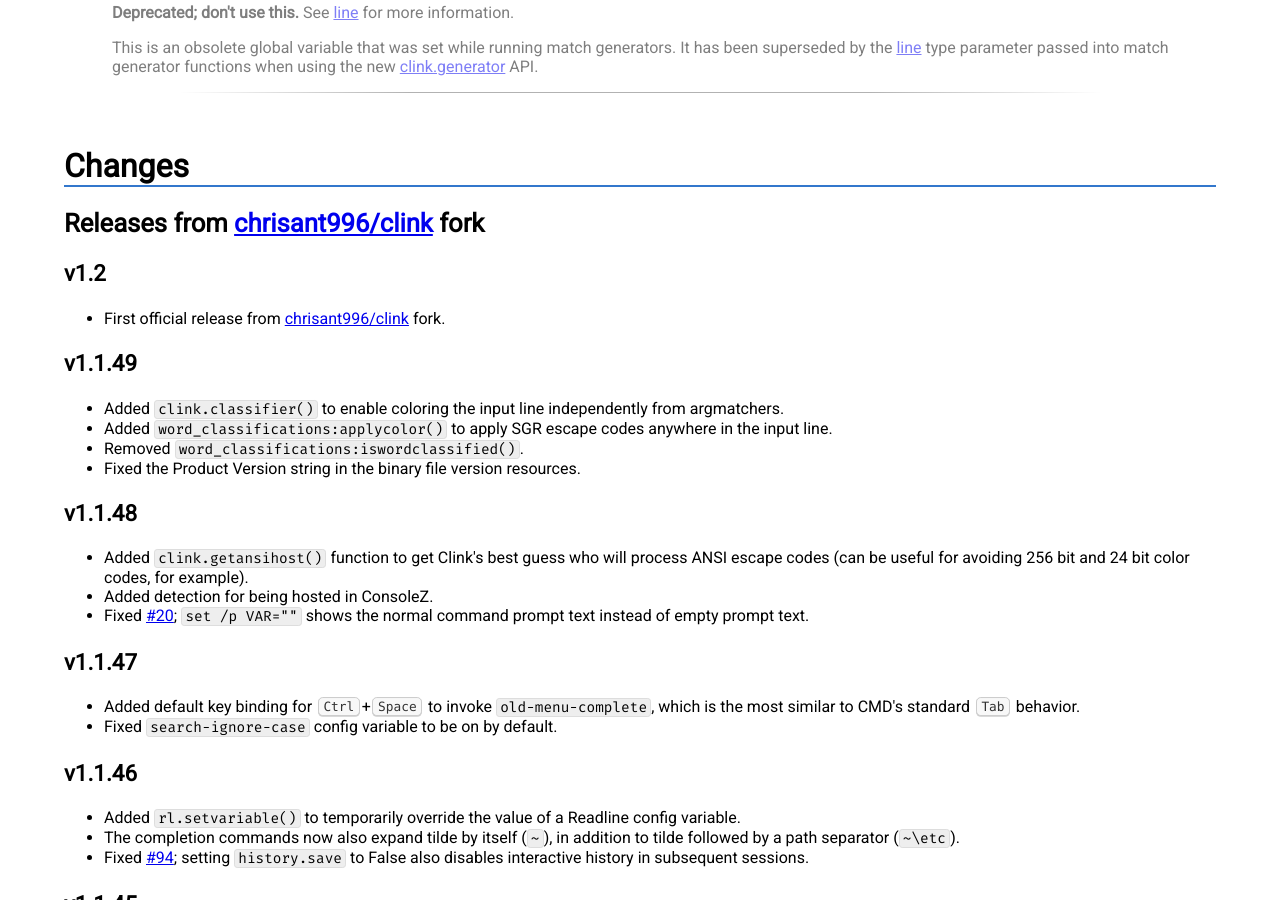
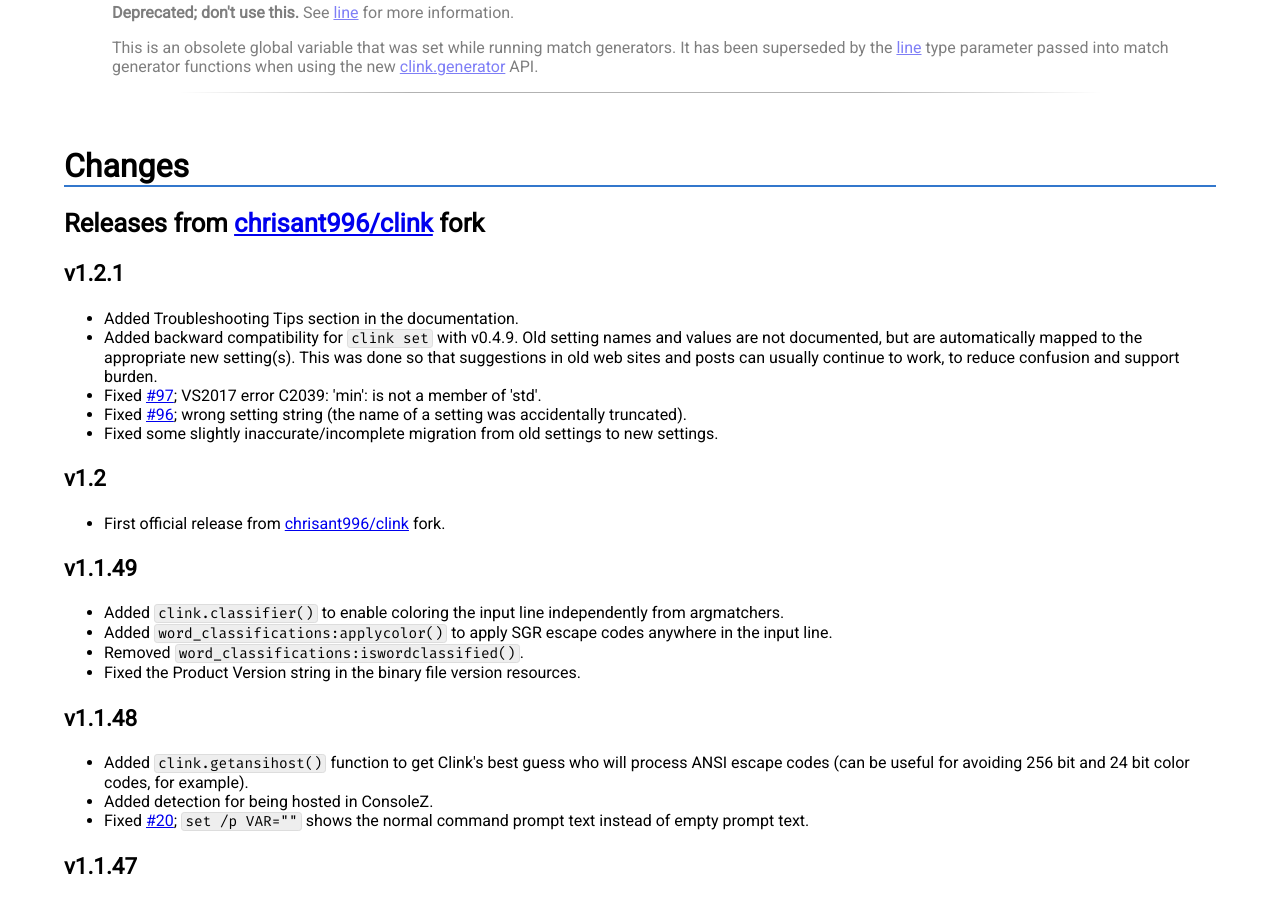
Before and after one commit to chrisant996/clink, a Jekyll site: the page clink.html, which Jekyll copies as it is, in a window 1280 px wide and 900 px high, scrolled down 51045 px. Built offline with Jekyll 4.4.1, drawn with Linux system fonts in a browser that asks for light colours; some web fonts are replaced; some of the changed text lies outside the part shown.

Commit message:
Update for v1.2.1

```diff
--- a/_config.yml
+++ b/_config.yml
@@ -1,6 +1,6 @@
 theme: jekyll-theme-cayman
 title: Clink
 github:
-  version: v1.2
-  download_url: https://github.com/chrisant996/clink/releases/download/v1.2/clink.1.2.0.42d871.zip
-  install_url:  https://github.com/chrisant996/clink/releases/download/v1.2/clink.1.2.0.42d871_setup.exe
+  version: v1.2.1
+  download_url: https://github.com/chrisant996/clink/releases/download/v1.2.1/clink.1.2.1.137ea6.zip
+  install_url:  https://github.com/chrisant996/clink/releases/download/v1.2.1/clink.1.2.1.137ea6_setup.exe
--- a/clink.html
+++ b/clink.html
@@ -3,7 +3,7 @@
 
 <!-- ----------------------------------------------------- -->
 <head>
-<title>Clink v1.2.0</title>
+<title>Clink v1.2.1</title>
 <style>
 @import url('https://fonts.googleapis.com/css2?family=Rambla:wght@400;700&family=Roboto&family=Fira+Mono&display=swap');
 html {
@@ -409,7 +409,7 @@
         </td>
         <td style="text-align:right">
             <div id="header">
-                <div id="title">Clink v1.2.0</div>
+                <div id="title">Clink v1.2.1</div>
                 <div id="url">
                     <a href="http://github.com/chrisant996/clink">
                         http://github.com/chrisant996/clink
@@ -2657,7 +2657,7 @@
 <div class="function"><div class="header"> <div class="name"><a name="rl_buffer:refreshline">rl_buffer:refreshline</a></div> <div class="signature">() : nil</div></div><div class="body"><p class="desc">Redraws the input line.</p></div></div><hr/>
 <div class="function"><div class="header"> <div class="name"><a name="rl_buffer:remove">rl_buffer:remove</a></div> <div class="signature">( <span class="arg_name">from</span>:integer, <span class="arg_name">to</span>:integer ) : nil</div></div><div class="body"><p class="desc">Removes text from the input line starting at cursor position <span class="arg">from</span> through <span class="arg">to</span>.</p><p class="desc"> Note:  the input line is UTF8, and removing only part of a multi-byte Unicode character may have undesirable results.</p></div></div><hr/>
 <div class="function"><div class="header"> <div class="name"><a name="rl_buffer:setcursor">rl_buffer:setcursor</a></div> <div class="signature">( <span class="arg_name">cursor</span>:integer ) : integer</div></div><div class="body"><p class="desc">Sets the cursor position in the input line and returns the previous cursor position.  <span class="arg">cursor</span> can be from 1 to rl_buffer:getlength().</p><p class="desc"> Note:  the input line is UTF8, and setting the cursor position inside a multi-byte Unicode character may have undesirable results.</p></div></div><hr/>
-</div><div class="group"><h5 class="group_name"><a name="settings">settings</a></h5><div class="function"><div class="header"> <div class="name"><a name="settings.add">settings.add</a></div> <div class="signature">( <span class="arg_name">name</span>:string, <span class="arg_name">default</span>:..., [<span class="arg_name">short_desc</span>:string], [<span class="arg_name">long_desc</span>:string] ) : boolean</div></div><div class="body"><p class="desc">Adds a setting to the list of Clink settings and includes it in <code>clink set</code>.  The new setting is named <span class="arg">name</span> and has a default value <span class="arg">default</span> when the setting isn't explicitly set.</p><p class="desc"> The type of <span class="arg">default</span> determines what kind of setting is added:  boolean, integer, and string values add the corresponding setting type.  Or if the type is table then an enum setting is added:  the table defines the accepted values, and the first value is the default value.  Or if it's a string type and the name starts with "color." then a color setting is added.</p><p class="desc"> <span class="arg">name</span> can't be more than 31 characters.<br/> <span class="arg">short_desc</span> is an optional quick summary description and can't be more than 47 characters.<br/> <span class="arg">long_desc</span> is an optional long description.</p><pre class="language-lua"><code>settings.add("myscript.myabc", true, "Boolean setting")
+</div><div class="group"><h5 class="group_name"><a name="settings">settings</a></h5><div class="function"><div class="header"> <div class="name"><a name="settings.add">settings.add</a></div> <div class="signature">( <span class="arg_name">name</span>:string, <span class="arg_name">default</span>:..., [<span class="arg_name">short_desc</span>:string], [<span class="arg_name">long_desc</span>:string] ) : boolean</div></div><div class="body"><p class="desc">Adds a setting to the list of Clink settings and includes it in <code>clink set</code>.  The new setting is named <span class="arg">name</span> and has a default value <span class="arg">default</span> when the setting isn't explicitly set.</p><p class="desc"> The type of <span class="arg">default</span> determines what kind of setting is added:  boolean, integer, and string values add the corresponding setting type.  Or if the type is table then an enum setting is added:  the table defines the accepted values, and the first value is the default value.  Or if it's a string type and the name starts with "color." then a color setting is added.</p><p class="desc"> <span class="arg">name</span> can't be more than 32 characters.<br/> <span class="arg">short_desc</span> is an optional quick summary description and can't be more than 48 characters.<br/> <span class="arg">long_desc</span> is an optional long description.</p><pre class="language-lua"><code>settings.add("myscript.myabc", true, "Boolean setting")
 settings.add("myscript.mydef", 100, "Number setting")
 settings.add("myscript.myghi", "abc", "String setting")
 settings.add("myscript.myjkl", {"x","y","z"}, "Enum setting")
@@ -2678,6 +2678,14 @@
         <div class="section" id="changes">
 <h1 id="changes">Changes</h1>
 <h2 id="releases-from-chrisant996clink-fork">Releases from <a href="https://github.com/chrisant996/clink">chrisant996/clink</a> fork</h2>
+<h3 id="v121">v1.2.1</h3>
+<ul>
+<li>Added Troubleshooting Tips section in the documentation.</li>
+<li>Added backward compatibility for <code>clink set</code> with v0.4.9.  Old setting names and values are not documented, but are automatically mapped to the appropriate new setting(s).  This was done so that suggestions in old web sites and posts can usually continue to work, to reduce confusion and support burden.</li>
+<li>Fixed <a href="https://github.com/chrisant996/clink/issues/97">#97</a>; VS2017 error C2039: &#39;min&#39;: is not a member of &#39;std&#39;.</li>
+<li>Fixed <a href="https://github.com/chrisant996/clink/issues/96">#96</a>; wrong setting string (the name of a setting was accidentally truncated).</li>
+<li>Fixed some slightly inaccurate/incomplete migration from old settings to new settings.</li>
+</ul>
 <h3 id="v12">v1.2</h3>
 <ul>
 <li>First official release from <a href="https://github.com/chrisant996/clink">chrisant996/clink</a> fork.</li>
```
